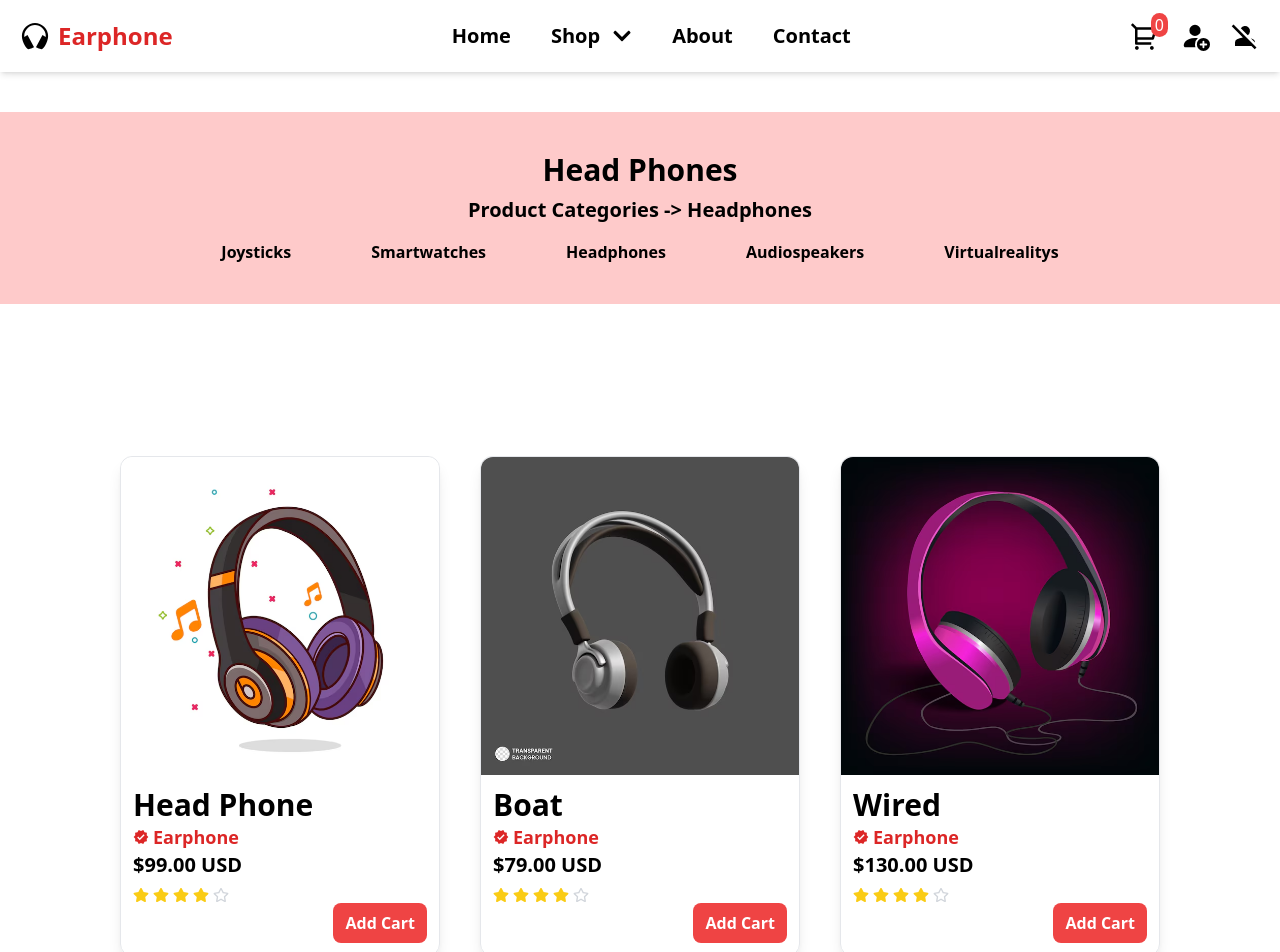
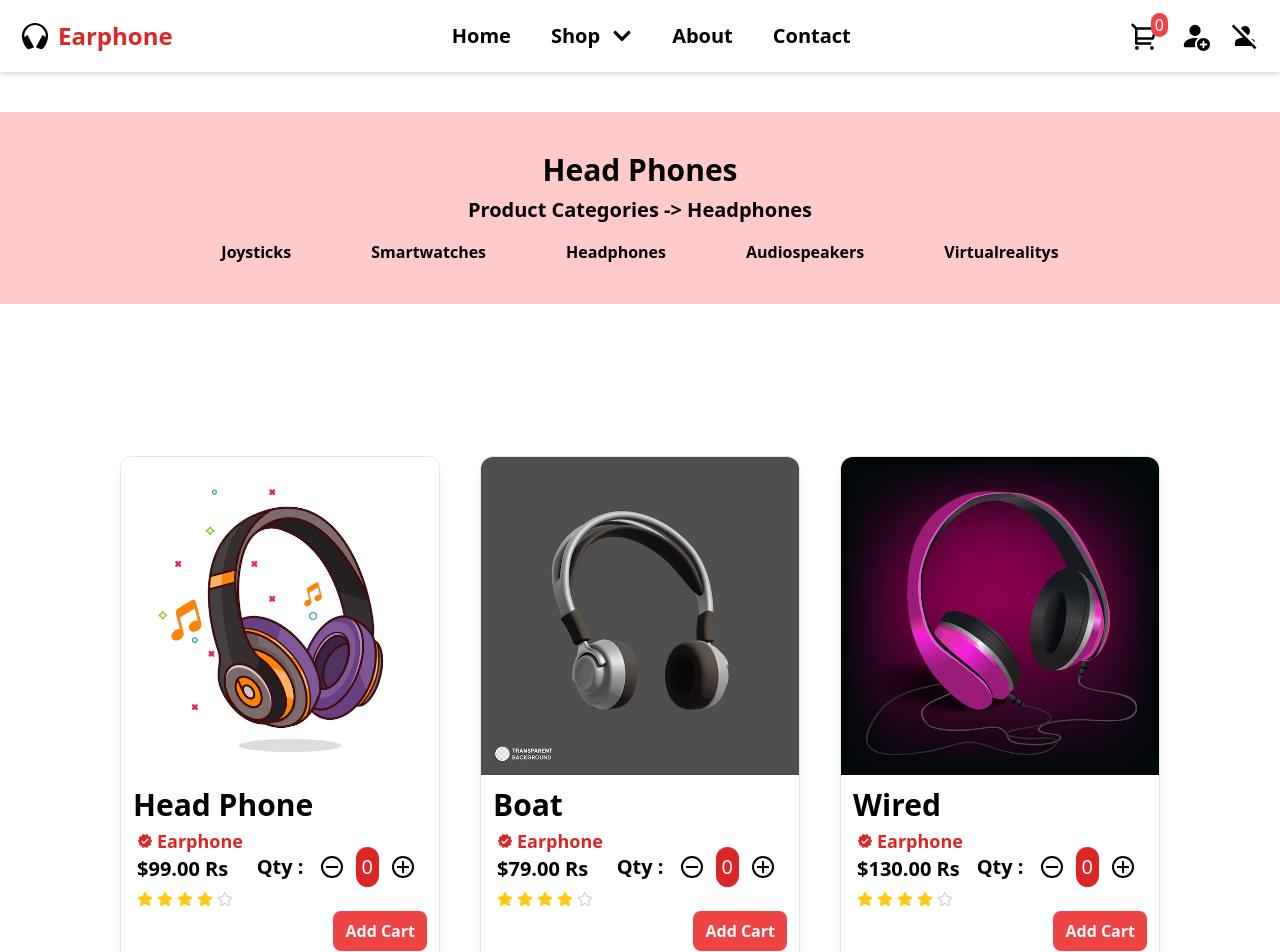
Before and after one commit to themanojking/headphones, a React (Create React App) app: page /headphones in a window 1280 px wide. Shown: the top 952 px of the page. Built offline with nearby package versions, Linux system fonts and the light colour scheme; no server answers; sample sign-in values are in the browser's storage.

Commit message:
set qty portion to all devices

```diff
--- a/src/Pages/ProductCategories/Audiospeaker.js
+++ b/src/Pages/ProductCategories/Audiospeaker.js
@@ -7,6 +7,7 @@
 import Footer from "../../Components/Footer";
 import { MdVerified } from "react-icons/md";
 import Starrate from "../../Components/Starrate"
+import Additem from "../../Components/Additem";
 
 function Audiospeaker() {
   const dispatch = useDispatch();
@@ -39,13 +40,25 @@
               ></img>
               <div className="px-3 p-3">
                 <h1 className="text-3xl font-bold">{product.tittle}</h1>
-                <div className="flex items-center gap-1 text-red-600 ">
+                <div className="flex justify-between items-center p-1">
+                  <div>
+                  <div className="flex items-center gap-1 text-red-600 ">
                   <MdVerified />
                   <h4 className="text-lg font-bold">{product.company}</h4>
                 </div>
-                <h3 className="text-xl font-semibold ">{product.price} USD</h3>
+                <h3 className="text-xl font-semibold ">{product.price} Rs</h3>
                 <div className="mt-2">
                   <Starrate rating={4} />
+                </div>
+                  </div>
+                  <div>
+                  <div className="flex items-center gap-4 p-2">
+                  <div className="text-xl font-semibold">Qty :</div>
+                  <div>
+                    <Additem />
+                  </div>
+                </div>
+                  </div>
                 </div>
                 <div className="flex justify-end">
                   <button
--- a/src/Pages/ProductCategories/Headphone.js
+++ b/src/Pages/ProductCategories/Headphone.js
@@ -6,7 +6,8 @@
 import { headphones } from "../../Utility/data";
 import Footer from "../../Components/Footer";
 import { MdVerified } from "react-icons/md";
-import Starrate from "../../Components/Starrate"
+import Starrate from "../../Components/Starrate";
+import Additem from "../../Components/Additem";
 
 function Headphone() {
   const dispatch = useDispatch();
@@ -39,13 +40,27 @@
               ></img>
               <div className="px-3 p-3">
                 <h1 className="text-3xl font-bold">{product.tittle}</h1>
-                <div className="flex items-center gap-1 text-red-600 ">
-                  <MdVerified />
-                  <h4 className="text-lg font-bold">{product.company}</h4>
-                </div>
-                <h3 className="text-xl font-semibold ">{product.price} USD</h3>
-                <div className="mt-2">
-                  <Starrate rating={4}/>
+                <div className="flex justify-between items-center p-1">
+                  <div>
+                    <div className="flex items-center gap-1 text-red-600 ">
+                      <MdVerified />
+                      <h4 className="text-lg font-bold">{product.company}</h4>
+                    </div>
+                    <h3 className="text-xl font-semibold ">
+                      {product.price} Rs
+                    </h3>
+                    <div className="mt-2">
+                      <Starrate rating={4} />
+                    </div>
+                  </div>
+                  <div>
+                    <div className="flex items-center gap-4 p-2">
+                      <div className="text-xl font-semibold">Qty :</div>
+                      <div>
+                        <Additem />
+                      </div>
+                    </div>
+                  </div>
                 </div>
                 <div className="flex justify-end">
                   <button
--- a/src/Pages/ProductCategories/Joysticks.js
+++ b/src/Pages/ProductCategories/Joysticks.js
@@ -7,6 +7,7 @@
 import Footer from "../../Components/Footer";
 import Starrate from "../../Components/Starrate";
 import { MdVerified } from "react-icons/md";
+import Additem from "../../Components/Additem";
 
 function Joysticks() {
   const dispatch = useDispatch();
@@ -36,13 +37,25 @@
               ></img>
               <div className="px-3 p-3">
                 <h1 className="text-3xl font-bold">{product.tittle}</h1>
-                <div className="flex items-center gap-1 text-red-600 ">
+                <div className="flex justify-between items-center p-1">
+                  <div>
+                  <div className="flex items-center gap-1 text-red-600 ">
                   <MdVerified />
                   <h4 className="text-lg font-bold">{product.company}</h4>
                 </div>
-                <h3 className="text-xl font-semibold ">{product.price} USD</h3>
+                <h3 className="text-xl font-semibold ">{product.price} Rs</h3>
                 <div className="mt-2">
                   <Starrate rating={4} />
+                </div>
+                  </div>
+                  <div>
+                  <div className="flex items-center gap-4 p-2">
+                  <div className="text-xl font-semibold">Qty :</div>
+                  <div>
+                    <Additem />
+                  </div>
+                </div>
+                  </div>
                 </div>
                 <div className="flex justify-end">
                   <button
--- a/src/Pages/ProductCategories/SmartWatch.js
+++ b/src/Pages/ProductCategories/SmartWatch.js
@@ -7,6 +7,7 @@
 import Footer from "../../Components/Footer";
 import { MdVerified } from "react-icons/md";
 import Starrate from "../../Components/Starrate";
+import Additem from "../../Components/Additem";
 
 function SmartWatch() {
   const dispatch = useDispatch();
@@ -39,13 +40,25 @@
               ></img>
               <div className="px-3 p-3">
                 <h1 className="text-3xl font-bold">{product.tittle}</h1>
-                <div className="flex items-center gap-1 text-red-600 ">
+                <div className="flex justify-between items-center p-1">
+                  <div>
+                  <div className="flex items-center gap-1 text-red-600 ">
                   <MdVerified />
                   <h4 className="text-lg font-bold">{product.company}</h4>
                 </div>
-                <h3 className="text-xl font-semibold ">{product.price} USD</h3>
+                <h3 className="text-xl font-semibold ">{product.price} Rs</h3>
                 <div className="mt-2">
-                  <Starrate rating={4}/>
+                  <Starrate rating={4} />
+                </div>
+                  </div>
+                  <div>
+                  <div className="flex items-center gap-4 p-2">
+                  <div className="text-xl font-semibold">Qty :</div>
+                  <div>
+                    <Additem />
+                  </div>
+                </div>
+                  </div>
                 </div>
                 <div className="flex justify-end">
                   <button
--- a/src/Pages/ProductCategories/Virtualreality.js
+++ b/src/Pages/ProductCategories/Virtualreality.js
@@ -6,7 +6,8 @@
 import { virtualrealitys } from "../../Utility/data";
 import Footer from "../../Components/Footer";
 import { MdVerified } from "react-icons/md";
-import Starrate from "../../Components/Starrate"
+import Starrate from "../../Components/Starrate";
+import Additem from "../../Components/Additem";
 
 function Virtualreality() {
   const dispatch = useDispatch();
@@ -39,13 +40,25 @@
               ></img>
               <div className="px-3 p-3">
                 <h1 className="text-3xl font-bold">{product.tittle}</h1>
-                <div className="flex items-center gap-1 text-red-600 ">
+                <div className="flex justify-between items-center p-1">
+                  <div>
+                  <div className="flex items-center gap-1 text-red-600 ">
                   <MdVerified />
                   <h4 className="text-lg font-bold">{product.company}</h4>
                 </div>
-                <h3 className="text-xl font-semibold ">{product.price} USD</h3>
+                <h3 className="text-xl font-semibold ">{product.price} Rs</h3>
                 <div className="mt-2">
                   <Starrate rating={4} />
+                </div>
+                  </div>
+                  <div>
+                  <div className="flex items-center gap-4 p-2">
+                  <div className="text-xl font-semibold">Qty :</div>
+                  <div>
+                    <Additem />
+                  </div>
+                </div>
+                  </div>
                 </div>
                 <div className="flex justify-end">
                   <button
```
